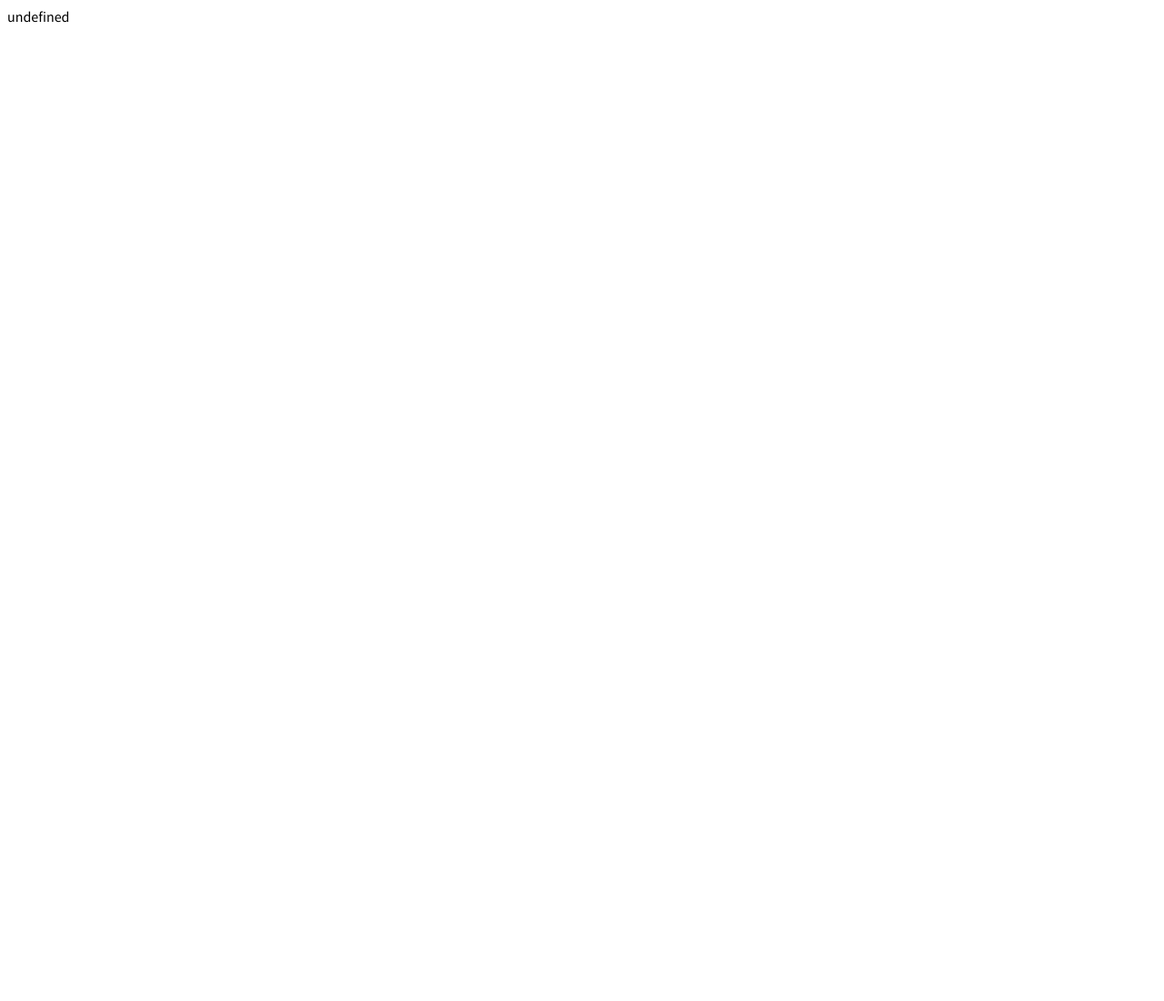
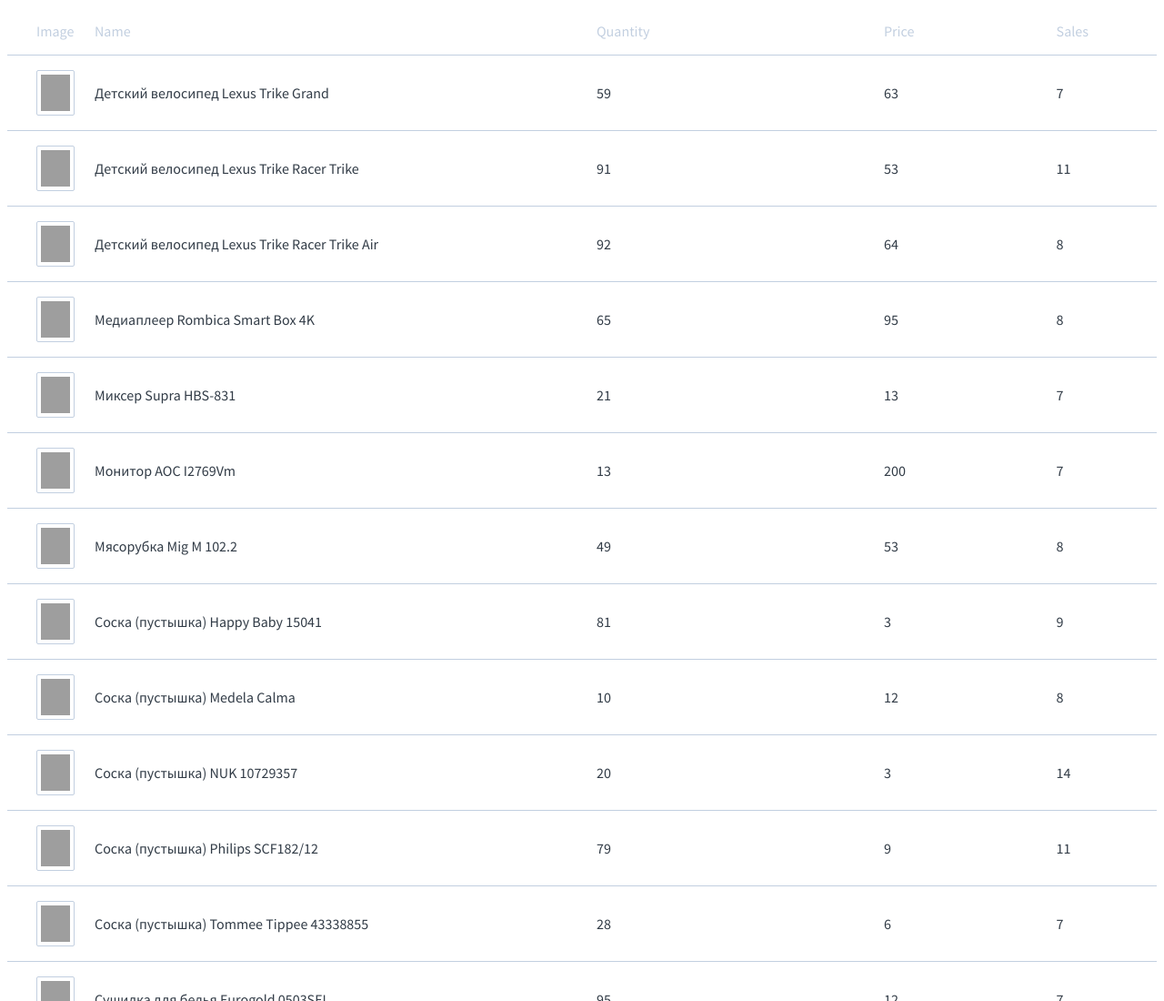
Before and after one commit to js-tasks-ru/js-20220513_alubochkin, a website: page 06-events-practice/1-sortable-table-v2/index.html in a window 1280 px wide. Shown: the top 1100 px of the page at 91% size. Before the commit the page ends 800 px from the top, so only its background shows below. Drawn offline with Linux system fonts and the light colour scheme; grey boxes are pictures that could not be loaded.

Commit message:
sortable notification

```diff
--- a/06-events-practice/1-sortable-table-v2/index.html
+++ b/06-events-practice/1-sortable-table-v2/index.html
@@ -1,8 +1,10 @@
 <!doctype html>
+
 <head>
   <meta charset="utf-8">
   <link rel="stylesheet" href="style.css">
 </head>
+
 <body>
 
   <div id="root"></div>
@@ -58,6 +60,8 @@
       }
     });
 
+    window.sortableTable = sortableTable;
+
     root.append(sortableTable.element);
   </script>
 </body>
--- a/06-events-practice/1-sortable-table-v2/index.js
+++ b/06-events-practice/1-sortable-table-v2/index.js
@@ -1,8 +1,154 @@
 export default class SortableTable {
-  constructor(headersConfig, {
-    data = [],
-    sorted = {}
-  } = {}) {
+  element = null;
+  subElements = {
+    header: null,
+    body: null,
+    arrow: null,
+  };
 
+  constructor(headersConfig, { data = [], sorted = {} } = {}) {
+    this.headersConfig = headersConfig;
+    this.data = data;
+    this.sorted = sorted;
+    this.createdRootElement();
+    this.arrowTemplateCreated();
+    this.headerTemlateCreate();
+    this.render();
+    this.sort(this.sorted.id, this.sorted.order);
+    this.listener();
+  }
+
+  sort(fieldValue, orderValue) {
+    const sortableFn = (a, b) => {
+      const collator = new Intl.Collator('ru', {
+        sensitivity: 'case',
+        caseFirst: 'upper',
+        numeric: true,
+      });
+      a = a[fieldValue];
+      b = b[fieldValue];
+      if (orderValue === 'desc') {
+        return collator.compare(b, a);
+      }
+      return collator.compare(a, b);
+    };
+    this.data.sort(sortableFn);
+    this.render();
+  }
+
+  createdRootElement() {
+    this.element = this.elemetCreate('div', ['sortable-table']);
+  }
+
+  headerTemlateCreate() {
+    const headerTemplate = this.headersConfig
+      .map((data) => {
+        const { id, title, sortable, sortType } = data;
+        return `
+          <div class="sortable-table__cell" data-id="${id}" data-sortable="${sortable}" data-order="${sortType}">
+            <span>${title}</span>
+          </div>`;
+      })
+      .join('');
+
+    this.subElements.header = this.elemetCreate(
+      'div',
+      ['sortable-table__header', 'sortable-table__row'],
+      [['data-element', 'header']]
+    );
+    this.subElements.header.innerHTML = headerTemplate;
+  }
+
+  bodyTemlateCreate() {
+    const bodyTemplate = this.data
+      .map(({ images = [], title, quantity, price, sales, id }, i) => {
+        const cellsSortable = [title, quantity, price, sales]
+          .map((el) => {
+            if (el) {
+              return `<div class="sortable-table__cell">${el}</div>`;
+            }
+          })
+          .join('');
+
+        const image = images.length
+          ? `<div class="sortable-table__cell">
+            <img class="sortable-table-image" alt="Image" src="${images[0].url}">
+          </div>`
+          : '';
+
+        return `
+        <a href="/products/3d-ochki-epson-elpgs03" class="sortable-table__row">
+          ${image}
+          ${cellsSortable}
+        </a>
+    `;
+      })
+      .join('');
+
+    this.subElements.body = this.elemetCreate('div', ['sortable-table__body']);
+    this.subElements.body.innerHTML = bodyTemplate;
+  }
+
+  elemetCreate(tag = 'div', classNames = [''], dataAttr = []) {
+    tag = document.createElement(tag);
+    classNames.forEach((className) => tag.classList.add(className));
+    dataAttr.forEach((atr) => tag.setAttribute(atr[0], atr[1]));
+    return tag;
+  }
+
+  arrowTemplateCreated() {
+    this.subElements.arrow = this.elemetCreate(
+      'span',
+      ['sortable-table__sort-arrow'],
+      [['data-element', 'arrow']]
+    );
+    this.subElements.arrow.innerHTML = `<span class="sort-arrow"></span>`;
+  }
+
+  listener() {
+    this.element.addEventListener('pointerdown', this.clickHeaderSorter);
+  }
+
+  clickHeaderSorter = (event) => {
+    let target = event.target.parentElement;
+    if (target.dataset.sortable !== 'true') {
+      return;
+    }
+
+    if (this.sorted.id === target.dataset.id) {
+      if (this.sorted.order === 'asc') {
+        this.sorted.order = 'desc';
+      } else {
+        this.sorted.order = 'asc';
+      }
+    } else this.sorted.id = target.dataset.id;
+    this.setArrow();
+    this.sorted.id = target.dataset.id;
+    this.sort(this.sorted.id, this.sorted.order);
+  };
+
+  clear() {
+    if (this.subElements.body) this.subElements.body.remove();
+  }
+
+  setArrow() {
+    const arrowTargetElement = [...this.subElements.header.children].find(
+      (elem) => elem.dataset.id === this.sorted.id
+    );
+    arrowTargetElement.append(this.subElements.arrow);
+    this.subElements.arrow.children[0].dataset.id = this.sorted.id;
+  }
+
+  render() {
+    this.clear();
+    this.bodyTemlateCreate();
+    this.setArrow();
+    this.element.insertAdjacentElement('afterbegin', this.subElements.body);
+    this.element.insertAdjacentElement('afterbegin', this.subElements.header);
+  }
+
+  destroy() {
+    this.element.remove();
+    this.element.removeEventListener('pointerdown', this.clickHeaderSorter);
   }
 }
```
Also changed, not shown: 06-events-practice/1-sortable-table-v2/index.spec.js (+41 -33 lines), 06-events-practice/2-tooltip/index.html (+2 -0 lines), 06-events-practice/2-tooltip/index.js (+51 -1 lines). Lines whose indentation alone changed are shown as unchanged.
